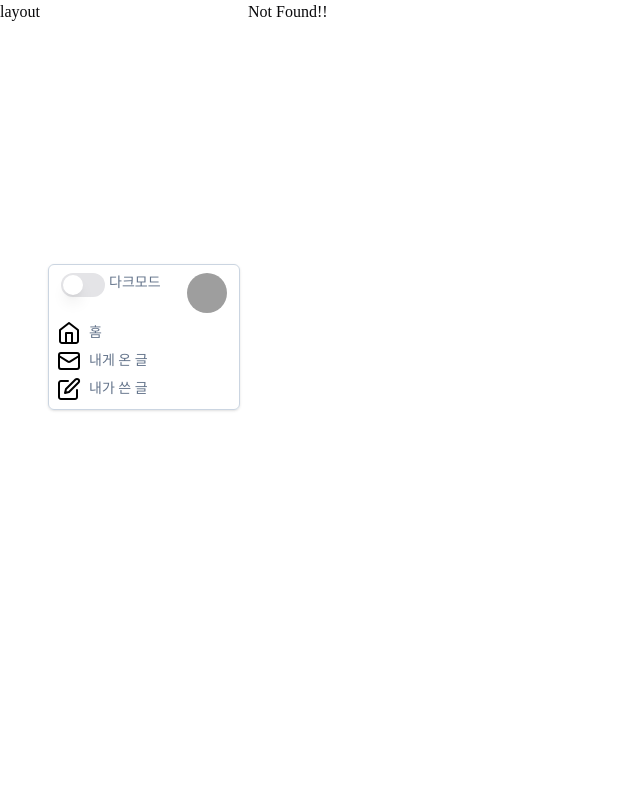
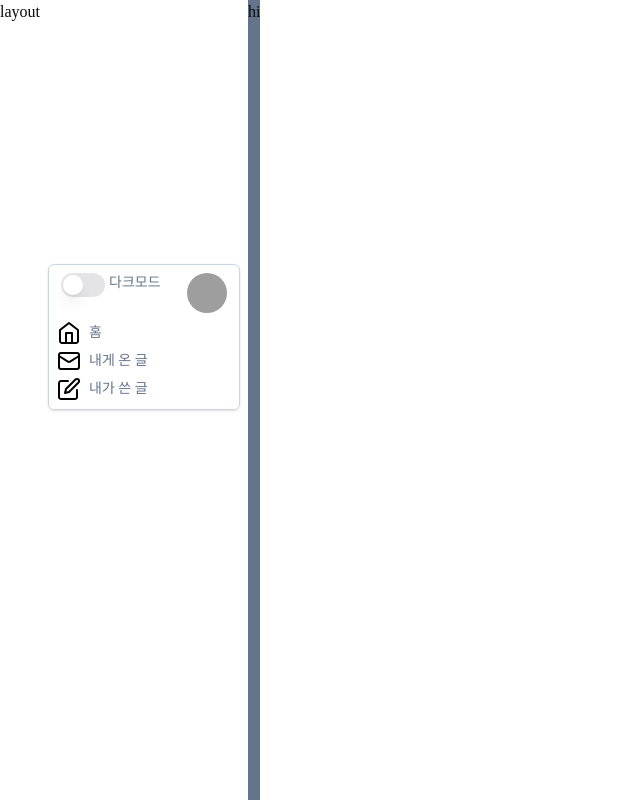
Before and after one commit to seongbin9786/simple-devnamu, a React (Vite) app: page /hr in a window 1280 px wide. Before the commit this address had no page. Shown: the top 800 px of the page, without its empty margins (0-640 px from the left). Built offline with nearby package versions, Linux system fonts and the light colour scheme; grey boxes are pictures that could not be loaded.

Commit message:
feat(DayDivider): Added Example Page

```diff
--- a/src/Routes.tsx
+++ b/src/Routes.tsx
@@ -3,6 +3,7 @@ import { createBrowserRouter, RouterProvider } from "react-router-dom";
 import Layout from "@/components/Layout";
 
 import ExamplePage from "./example/ExamplePage";
+import HRPage from "./pages/HRPage";
 import MainPage from "./pages/MainPage";
 import MyArticlePage from "./pages/MyArticlePage";
 import MyNotificationPage from "./pages/MyNotificationPage";
@@ -26,6 +27,10 @@ const router = createBrowserRouter([
         element: <ExamplePage />,
     },
     {
+        path: "/hr",
+        element: <HRPage />,
+    },
+    {
         path: "*",
         element: <NotFoundPage />,
     },
--- /dev/null
+++ b/src/pages/HRPage.tsx
@@ -0,0 +1,14 @@
+import { DayDivider } from "@/components/DayDivider";
+
+export default function HRPage() {
+    return (
+        // 항상 relative여도 됨
+        <div id="target" className="relative flex w-full flex-col">
+            <div className="h-[1200px] bg-slate-500">hi</div>
+            <DayDivider text="어제" />
+            <div className="h-[1200px] bg-slate-500">hi</div>
+            <DayDivider text="오늘" />
+            <div className="h-[1200px] bg-slate-500">hi</div>
+        </div>
+    );
+}
```
